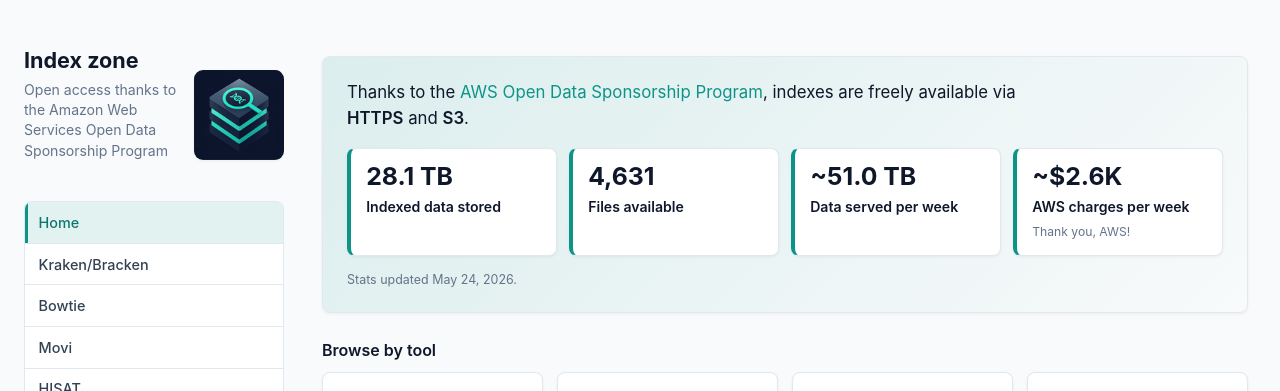
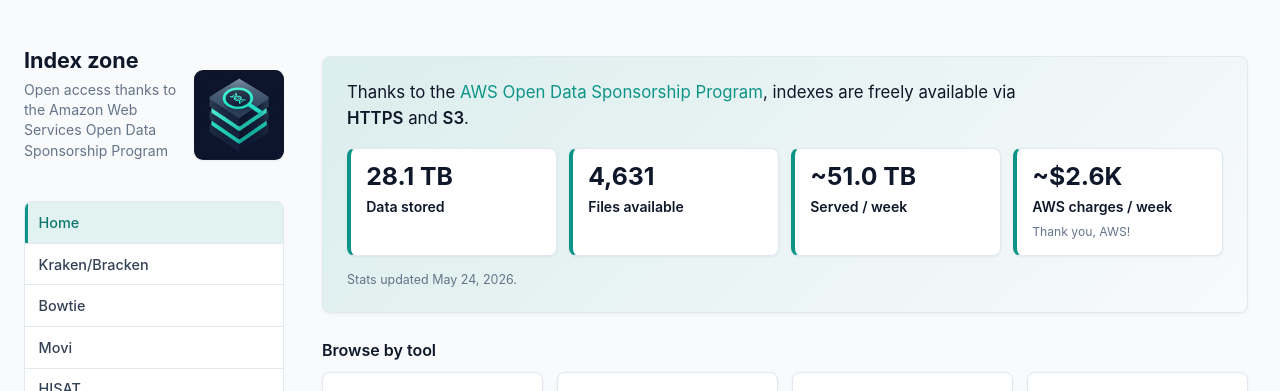
Before and after one commit to BenLangmead/aws-indexes, a Jekyll site: the page built from docs/index.md, in a window 1280 px wide and 1021 px high. Shown: the top 391 px of the window. Built offline with Jekyll 4.4.1, drawn with Linux system fonts in a browser that asks for light colours; our own code applies the rules of GitHub Pages for plain Markdown files; a script that is not in the unit is left out.

Commit message:
Shorten homepage usage labels

```diff
--- a/docs/_data/usage_highlights.json
+++ b/docs/_data/usage_highlights.json
@@ -21,7 +21,7 @@
   },
   "cards": [
     {
-      "label": "Indexed data stored",
+      "label": "Data stored",
       "value": "28.1 TB",
       "detail": "Current S3 storage across 4,631 objects."
     },
@@ -43,7 +43,7 @@
   ],
   "site_cards": [
     {
-      "label": "Indexed data stored",
+      "label": "Data stored",
       "value": "28.1 TB"
     },
     {
@@ -51,11 +51,11 @@
       "value": "4,631"
     },
     {
-      "label": "Data served per week",
+      "label": "Served / week",
       "value": "~51.0 TB"
     },
     {
-      "label": "AWS charges per week",
+      "label": "AWS charges / week",
       "value": "~$2.6K",
       "note": "Thank you, AWS!"
     }
--- a/tools/usage/ui/index.html
+++ b/tools/usage/ui/index.html
@@ -341,7 +341,7 @@
       period: { start: "2026-05-01", end: "2026-05-24", label: "May 1 through May 23, 2026" },
       highlights: {
         cards: [
-          { label: "Indexed data stored", value: "28.1 TB", detail: "Current S3 storage across 4,631 objects." },
+          { label: "Data stored", value: "28.1 TB", detail: "Current S3 storage across 4,631 objects." },
           { label: "Objects available", value: "4,631", detail: "Public files, archives, indexes, checksums, and reports in genome-idx." },
           { label: "Data served this period", value: "167.6 TB", detail: "S3 transfer out from May 1 through May 23, 2026." },
           { label: "S3 requests this period", value: "610K", detail: "Cost Explorer request classes for the same period." }
```
Also changed, not shown: 2 other files.
